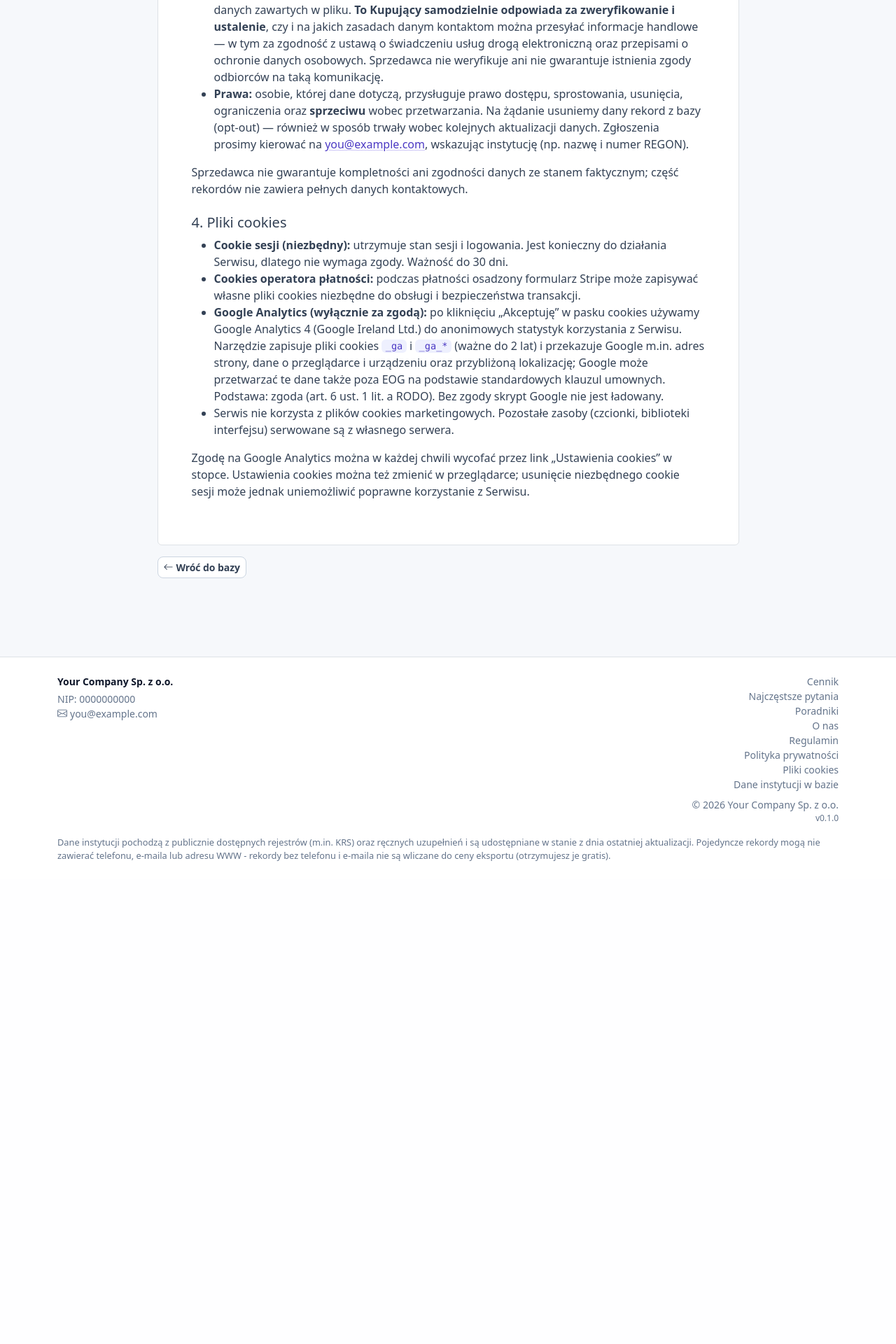
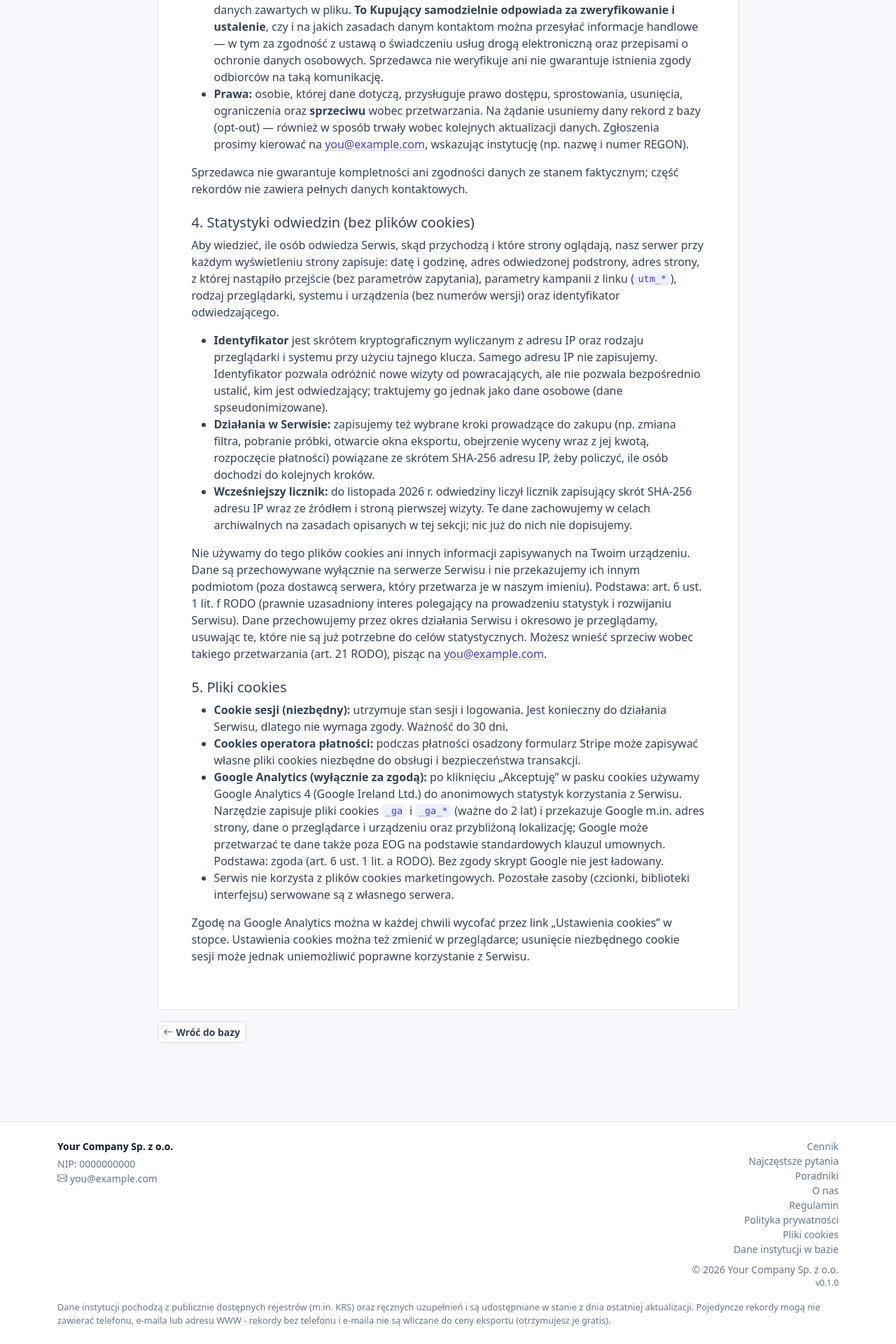
Before and after one commit to pogan/bdik-website, a Node server app: page /polityka-prywatnosci in a window 1280 px wide. Shown: the part 1206-3126 px from the top of the page at 70% size. Before the commit the page ends 2436 px from the top, so only its background shows below. Run offline with Node 20, Linux system fonts and the light colour scheme; some libraries are stand-ins or nearby versions.

Commit message:
Polityka prywatności: statystyki odwiedzin bez cookies
Nowa sekcja 4: co zapisuje serwer przy odsłonie (vamude-kit), identyfikator
z HMAC zamiast adresu IP, zdarzenia lejka ze skrótem IP, archiwum starego
licznika, podstawa (art. 6 ust. 1 lit. f), przechowywanie i sprzeciw.
Cookies przesunięte na sekcję 5 (kotwica #cookies bez zmian).

Co-Authored-By: Claude Opus 5.5 <noreply@anthropic.com>

```diff
--- a/views/legal/polityka-prywatnosci.ejs
+++ b/views/legal/polityka-prywatnosci.ejs
@@ -67,7 +67,37 @@
 <p>Sprzedawca nie gwarantuje kompletności ani zgodności danych ze stanem faktycznym; część
   rekordów nie zawiera pełnych danych kontaktowych.</p>
 
-<h2 class="h5 mt-4" id="cookies">4. Pliki cookies</h2>
+<h2 class="h5 mt-4" id="statystyki">4. Statystyki odwiedzin (bez plików cookies)</h2>
+<p>Aby wiedzieć, ile osób odwiedza Serwis, skąd przychodzą i które strony oglądają, nasz serwer
+  przy każdym wyświetleniu strony zapisuje: datę i godzinę, adres odwiedzonej podstrony, adres
+  strony, z której nastąpiło przejście (bez parametrów zapytania), parametry kampanii z linku
+  (<code>utm_*</code>), rodzaj przeglądarki, systemu i urządzenia (bez numerów wersji) oraz
+  identyfikator odwiedzającego.</p>
+<ul>
+  <li><strong>Identyfikator</strong> jest skrótem kryptograficznym wyliczanym z adresu IP oraz
+    rodzaju przeglądarki i systemu przy użyciu tajnego klucza. Samego adresu IP nie zapisujemy.
+    Identyfikator pozwala odróżnić nowe wizyty od powracających, ale nie pozwala bezpośrednio
+    ustalić, kim jest odwiedzający; traktujemy go jednak jako dane osobowe (dane
+    spseudonimizowane).</li>
+  <li><strong>Działania w Serwisie:</strong> zapisujemy też wybrane kroki prowadzące do zakupu
+    (np. zmiana filtra, pobranie próbki, otwarcie okna eksportu, obejrzenie wyceny wraz z jej
+    kwotą, rozpoczęcie płatności) powiązane ze skrótem SHA-256 adresu IP, żeby policzyć, ile osób
+    dochodzi do kolejnych kroków.</li>
+  <li><strong>Wcześniejszy licznik:</strong> do listopada 2026 r. odwiedziny liczył licznik
+    zapisujący skrót SHA-256 adresu IP wraz ze źródłem i stroną pierwszej wizyty. Te dane
+    zachowujemy w celach archiwalnych na zasadach opisanych w tej sekcji; nic już do nich nie
+    dopisujemy.</li>
+</ul>
+<p>Nie używamy do tego plików cookies ani innych informacji zapisywanych na Twoim urządzeniu.
+  Dane są przechowywane wyłącznie na serwerze Serwisu i nie przekazujemy ich innym podmiotom
+  (poza dostawcą serwera, który przetwarza je w naszym imieniu). Podstawa: art. 6 ust. 1 lit. f
+  RODO (prawnie uzasadniony interes polegający na prowadzeniu statystyk i rozwijaniu Serwisu).
+  Dane przechowujemy przez okres działania Serwisu i okresowo je przeglądamy, usuwając te, które
+  nie są już potrzebne do celów statystycznych. Możesz wnieść sprzeciw wobec takiego
+  przetwarzania (art. 21 RODO), pisząc na
+  <a href="mailto:<%= seller.email %>"><%= seller.email %></a>.</p>
+
+<h2 class="h5 mt-4" id="cookies">5. Pliki cookies</h2>
 <ul>
   <li><strong>Cookie sesji (niezbędny):</strong> utrzymuje stan sesji i logowania. Jest
     konieczny do działania Serwisu, dlatego nie wymaga zgody. Ważność do 30 dni.</li>
```
